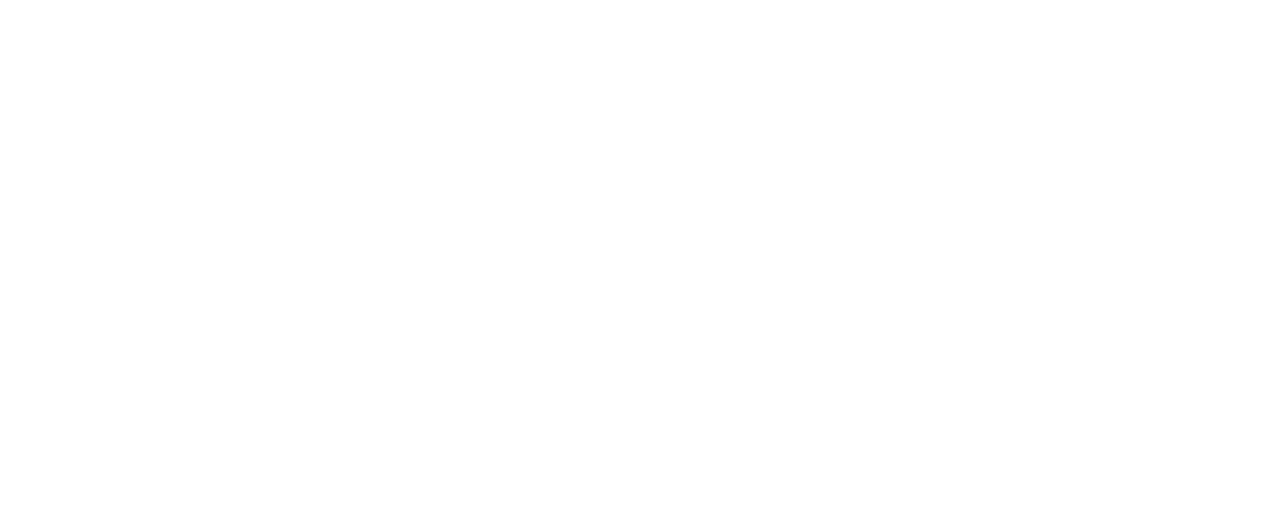
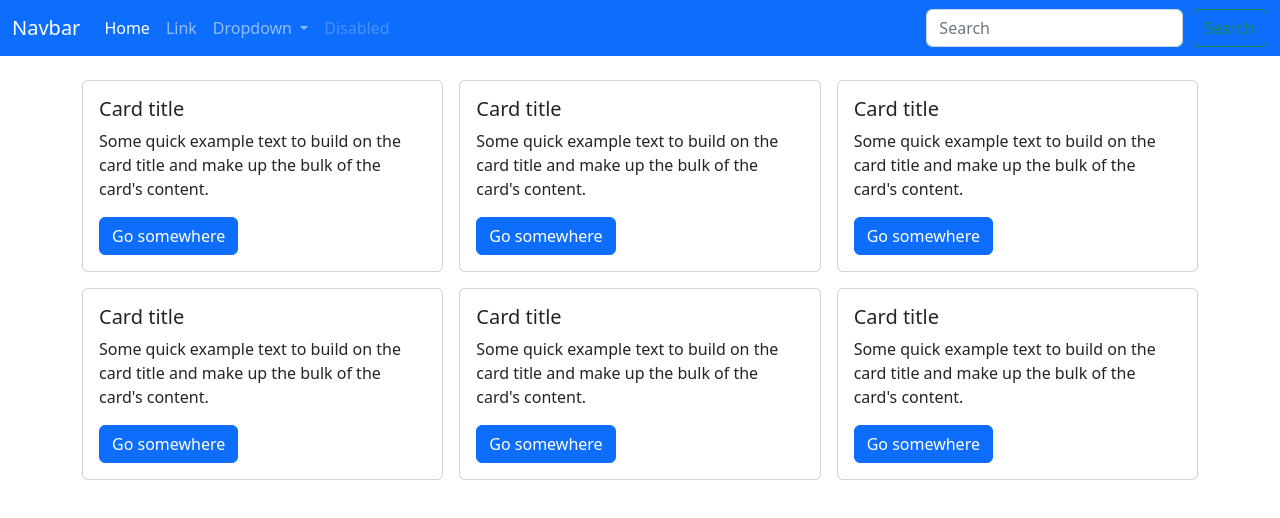
Before and after one commit to Hong-sk/vue-practice, a Vue app: page / in a window 1280 px wide. Shown: the top 518 px of the page. Built offline with nearby package versions, Linux system fonts and the light colour scheme.

Commit message:
부트스트랩 추가

```diff
--- a/package.json
+++ b/package.json
@@ -9,6 +9,7 @@
     "lint": "eslint . --ext .vue,.js,.jsx,.cjs,.mjs --fix --ignore-path .gitignore"
   },
   "dependencies": {
+    "bootstrap": "^5.2.3",
     "vue": "^3.2.45"
   },
   "devDependencies": {
--- a/src/App.vue
+++ b/src/App.vue
@@ -1,5 +1,144 @@
 <template>
-	<div></div>
+	<div>
+		<nav class="navbar navbar-expand-sm navbar-dark bg-primary">
+			<div class="container-fluid">
+				<a class="navbar-brand" href="#">Navbar</a>
+				<button
+					class="navbar-toggler"
+					type="button"
+					data-bs-toggle="collapse"
+					data-bs-target="#navbarSupportedContent"
+					aria-controls="navbarSupportedContent"
+					aria-expanded="false"
+					aria-label="Toggle navigation"
+				>
+					<span class="navbar-toggler-icon"></span>
+				</button>
+				<div class="collapse navbar-collapse" id="navbarSupportedContent">
+					<ul class="navbar-nav me-auto">
+						<li class="nav-item">
+							<a class="nav-link active" aria-current="page" href="#">Home</a>
+						</li>
+						<li class="nav-item">
+							<a class="nav-link" href="#">Link</a>
+						</li>
+						<li class="nav-item dropdown">
+							<a
+								class="nav-link dropdown-toggle"
+								href="#"
+								id="navbarDropdown"
+								role="button"
+								data-bs-toggle="dropdown"
+								aria-expanded="false"
+							>
+								Dropdown
+							</a>
+							<ul class="dropdown-menu" aria-labelledby="navbarDropdown">
+								<li><a class="dropdown-item" href="#">Action</a></li>
+								<li><a class="dropdown-item" href="#">Another action</a></li>
+								<li><hr class="dropdown-divider" /></li>
+								<li>
+									<a class="dropdown-item" href="#">Something else here</a>
+								</li>
+							</ul>
+						</li>
+						<li class="nav-item">
+							<a class="nav-link disabled">Disabled</a>
+						</li>
+					</ul>
+					<form class="d-flex">
+						<input
+							class="form-control me-2"
+							type="search"
+							placeholder="Search"
+							aria-label="Search"
+						/>
+						<button class="btn btn-outline-success" type="submit">
+							Search
+						</button>
+					</form>
+				</div>
+			</div>
+		</nav>
+		<main>
+			<div class="container py-4">
+				<div class="row g-3">
+					<div class="col col-4">
+						<div class="card">
+							<div class="card-body">
+								<h5 class="card-title">Card title</h5>
+								<p class="card-text">
+									Some quick example text to build on the card title and make up
+									the bulk of the card's content.
+								</p>
+								<a href="#" class="btn btn-primary">Go somewhere</a>
+							</div>
+						</div>
+					</div>
+					<div class="col col-4">
+						<div class="card">
+							<div class="card-body">
+								<h5 class="card-title">Card title</h5>
+								<p class="card-text">
+									Some quick example text to build on the card title and make up
+									the bulk of the card's content.
+								</p>
+								<a href="#" class="btn btn-primary">Go somewhere</a>
+							</div>
+						</div>
+					</div>
+					<div class="col col-4">
+						<div class="card">
+							<div class="card-body">
+								<h5 class="card-title">Card title</h5>
+								<p class="card-text">
+									Some quick example text to build on the card title and make up
+									the bulk of the card's content.
+								</p>
+								<a href="#" class="btn btn-primary">Go somewhere</a>
+							</div>
+						</div>
+					</div>
+					<div class="col col-4">
+						<div class="card">
+							<div class="card-body">
+								<h5 class="card-title">Card title</h5>
+								<p class="card-text">
+									Some quick example text to build on the card title and make up
+									the bulk of the card's content.
+								</p>
+								<a href="#" class="btn btn-primary">Go somewhere</a>
+							</div>
+						</div>
+					</div>
+					<div class="col col-4">
+						<div class="card">
+							<div class="card-body">
+								<h5 class="card-title">Card title</h5>
+								<p class="card-text">
+									Some quick example text to build on the card title and make up
+									the bulk of the card's content.
+								</p>
+								<a href="#" class="btn btn-primary">Go somewhere</a>
+							</div>
+						</div>
+					</div>
+					<div class="col col-4">
+						<div class="card">
+							<div class="card-body">
+								<h5 class="card-title">Card title</h5>
+								<p class="card-text">
+									Some quick example text to build on the card title and make up
+									the bulk of the card's content.
+								</p>
+								<a href="#" class="btn btn-primary">Go somewhere</a>
+							</div>
+						</div>
+					</div>
+				</div>
+			</div>
+		</main>
+	</div>
 </template>
 
 <script>
--- a/src/main.js
+++ b/src/main.js
@@ -1,5 +1,6 @@
+import "bootstrap/dist/css/bootstrap.min.css";
 import { createApp } from "vue";
 import App from "./App.vue";
 
 createApp(App).mount("#app");
-console.log();
+import "bootstrap/dist/js/bootstrap.js";
```
Also changed, not shown: 1 other file (tests, documents, lock files or other folders).
